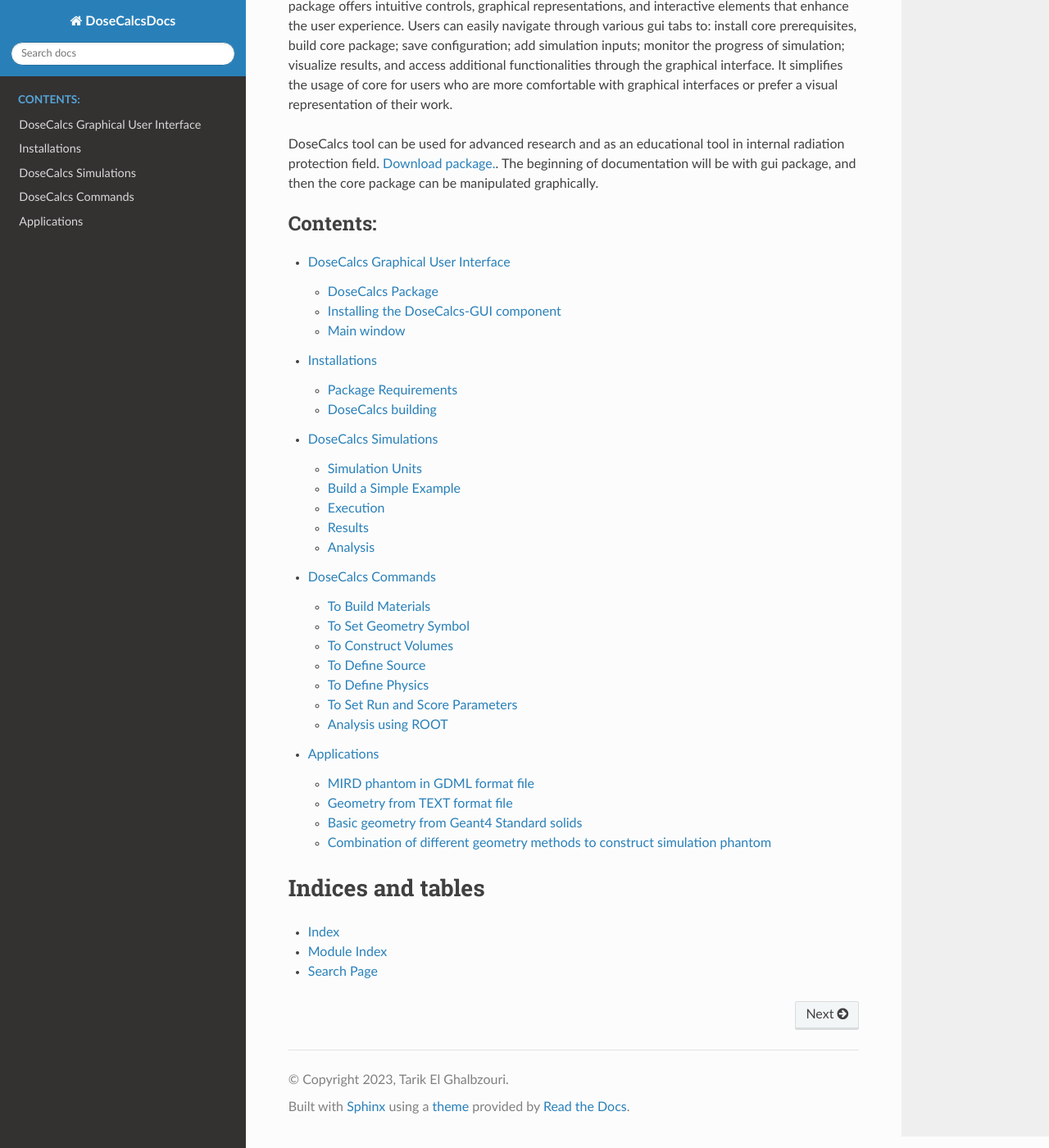
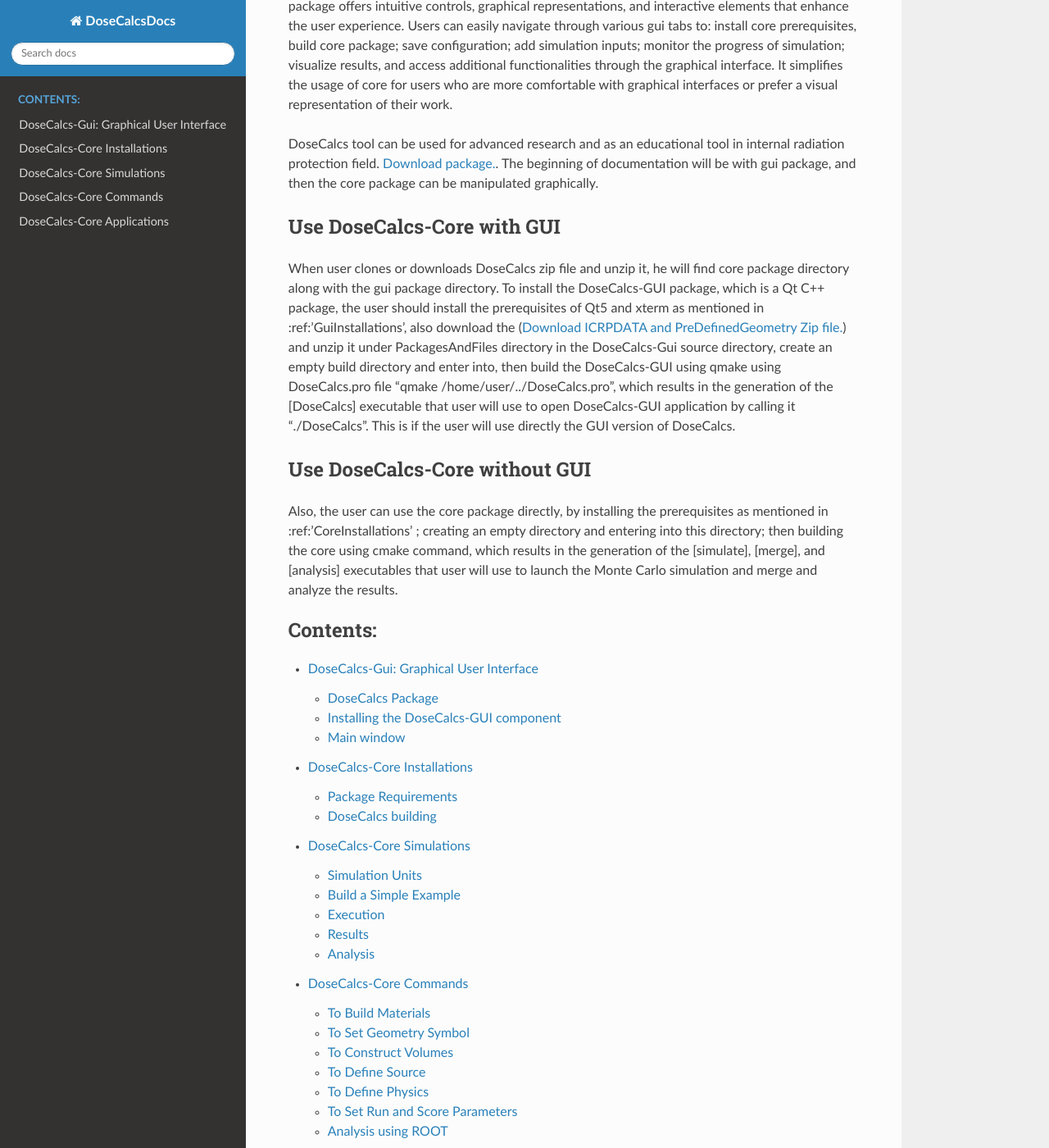
Before and after one commit to devhliu/DoseCalcs-Gui, a Sphinx documentation site: the page built from docs/source/index.rst, in a window 1280 px wide and 1400 px high, scrolled down 548 px. Shown: the whole window at 82% size. Built offline with Sphinx 7.4.7 and the Read the Docs theme 2.0.0, drawn with Linux system fonts in a browser that asks for light colours; some of the changed text lies outside the part shown.

Commit message:
message of commit

```diff
--- a/docs/source/Applications.rst
+++ b/docs/source/Applications.rst
@@ -1,7 +1,7 @@
 .. _Applications:
 
-Applications
-============
+DoseCalcs-Core Applications
+=============================
 
 MIRD phantom in GDML format file
 --------------------------------
--- a/docs/source/Commands.rst
+++ b/docs/source/Commands.rst
@@ -1,5 +1,5 @@
-DoseCalcs Commands
-==================
+DoseCalcs-Core Commands
+=========================
 
 To Build Materials
 ------------------
--- a/docs/source/GeneralConcept.rst
+++ b/docs/source/GeneralConcept.rst
@@ -1,5 +1,5 @@
-DoseCalcs Simulations
-=====================
+DoseCalcs-Core Simulations
+============================
 
 .. GeneralConcept:
 
--- a/docs/source/Installation.rst
+++ b/docs/source/Installation.rst
@@ -1,5 +1,5 @@
-Installations
-=============
+DoseCalcs-Core Installations
+==============================
 
 .. CoreInstallations:
 
--- a/docs/source/index.rst
+++ b/docs/source/index.rst
@@ -2,13 +2,24 @@
 Welcome to DoseCalcs's documentation!
 =====================================
 
-DoseCalcs tool (`DoseCalcs application <https://github.com/TarikEl/DoseCalcs>`_) is built for Ubuntu and CentOS. It comprises a package named gui based on Qt-C++ and a package named core based on Geant4 toolkit. This combination enables users to leverage the strength of the core package while enjoying the convenience and ease of use provided by the gui package.
+DoseCalcs tool (`DoseCalcs application <https://github.com/TarikEl/DoseCalcs-Gui>`_) is built for Ubuntu and CentOS. It comprises a package named gui based on Qt-C++ and a package named core based on Geant4 toolkit. This combination enables users to leverage the strength of the core package while enjoying the convenience and ease of use provided by the gui package.
 
 This core package is based on Geant4 toolkit, which is a set of physics libraries coded in C++ that serve to solve physics problems concerning the transport of radiation in matter using the Monte Carlo method. The core implements these functionalities to simulate the internal dosimetry problem. It allows the study of interaction of radiation emitted from a region source with the matter filling all other body regions in order to score the related internal dosimetry quantities. The core package can be installed by following the prerequisites installation (:ref:'GRunModeCommand'), then you can execute it separately using text commands by following the :ref:'GeneralConcept' and :ref:'Commands' documentation.
 
 The gui package is a graphical user interface for core package. It is designed to simplify the installation, interaction, and execution of the core graphically through a visual interface. The gui package offers intuitive controls, graphical representations, and interactive elements that enhance the user experience. Users can easily navigate through various gui tabs to: install core prerequisites, build core package; save configuration; add simulation inputs; monitor the progress of simulation; visualize results, and access additional functionalities through the graphical interface. It simplifies the usage of core for users who are more comfortable with graphical interfaces or prefer a visual representation of their work.
 
-DoseCalcs tool can be used for advanced research and as an educational tool in internal radiation protection field. `Download package. <https://codeload.github.com/TarikEl/DoseCalcs/zip/refs/heads/main>`_. The beginning of documentation will be with gui package, and then the core package can be manipulated graphically.
+DoseCalcs tool can be used for advanced research and as an educational tool in internal radiation protection field. `Download package. <https://codeload.github.com/TarikEl/DoseCalcs-Gui/zip/refs/heads/main>`_. The beginning of documentation will be with gui package, and then the core package can be manipulated graphically.
+
+Use DoseCalcs-Core with GUI
+------------------------------
+
+When user clones or downloads DoseCalcs zip file and unzip it, he will find core package directory along with the gui package directory. To install the DoseCalcs-GUI package, which is a Qt C++ package, the user should install the prerequisites of Qt5 and xterm as mentioned in :ref:'GuiInstallations', also download the (`Download ICRPDATA and PreDefinedGeometry Zip file. <https://drive.google.com/file/d/1v9cmMbN5pNsTiqtlNA18uF_qvtlPtYpD/view?usp=sharing>`_) and unzip it under PackagesAndFiles directory in the DoseCalcs-Gui source directory, create an empty build directory and enter into, then build the DoseCalcs-GUI using qmake using DoseCalcs.pro file "qmake /home/user/../DoseCalcs.pro", which results in the generation of the [DoseCalcs] executable that user will use to open DoseCalcs-GUI application by calling it "./DoseCalcs". This is if the user will use directly the GUI version of DoseCalcs.
+
+Use DoseCalcs-Core without GUI
+-------------------------------
+
+Also, the user can use the core package directly, by installing the prerequisites as mentioned in :ref:'CoreInstallations' ; creating an empty directory and entering into this directory; then building the core using cmake command, which results in the generation of the [simulate], [merge], and [analysis] executables that user will use to launch the Monte Carlo simulation and merge and analyze the results.
+
 
 .. toctree::
    :maxdepth: 2
```
Also changed, not shown: docs/source/GUI.rst (+9 -5 lines), 1 other file.
